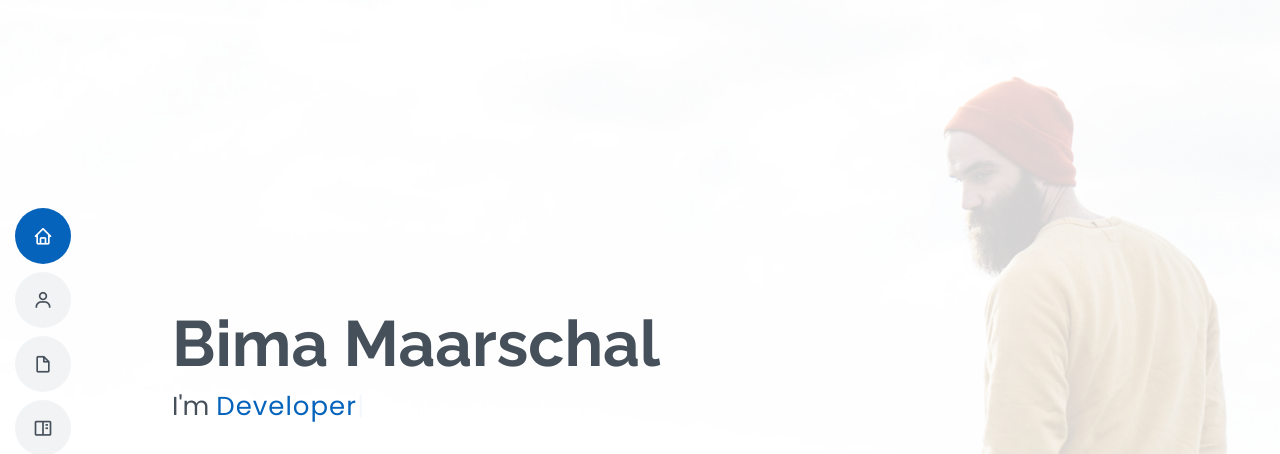
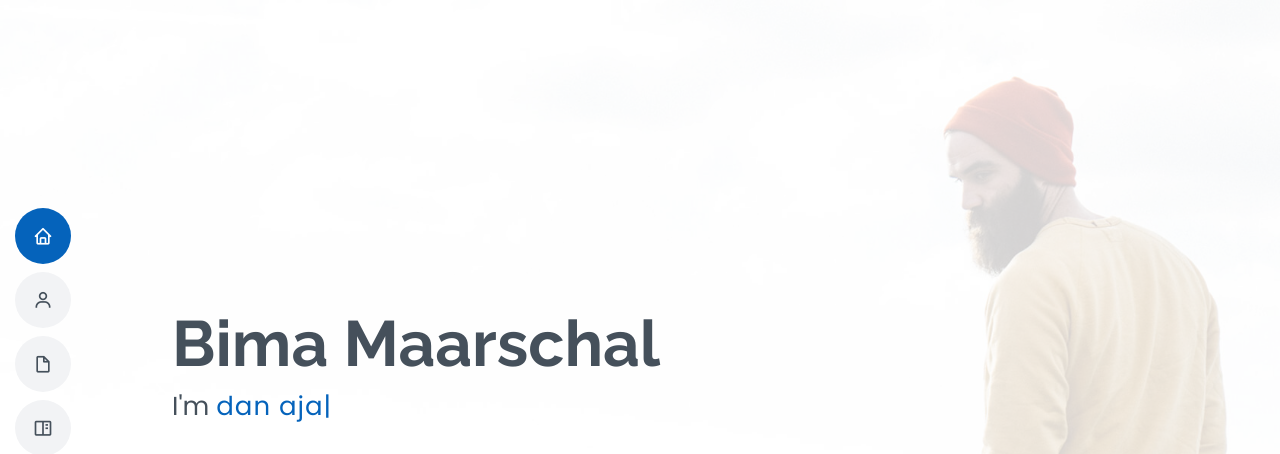
Before and after one commit to Bimamaarschal/bimamaarschal.com, a plain HTML site: page index.html in a window 1280 px wide. Shown: the top 454 px of the page. Drawn offline with nearby package versions, Linux system fonts and the light colour scheme.

Commit message:
perubahan 2

```diff
--- a/index.html
+++ b/index.html
@@ -60,7 +60,7 @@
   <section id="hero" class="d-flex flex-column justify-content-center">
     <div class="container" data-aos="zoom-in" data-aos-delay="100">
       <h1>Bima Maarschal</h1>
-      <p>I'm <span class="typed" data-typed-items="Mahasiswa, Developer, Freelancer, Photographer"></span></p>
+      <p>I'm <span class="typed" data-typed-items="Mahasiswa, dan aja, Freelancer, Photographer"></span></p>
       <div class="social-links">
         <a href="#" class="twitter"><i class="bx bxl-twitter"></i></a>
         <a href="#" class="facebook"><i class="bx bxl-facebook"></i></a>
```
